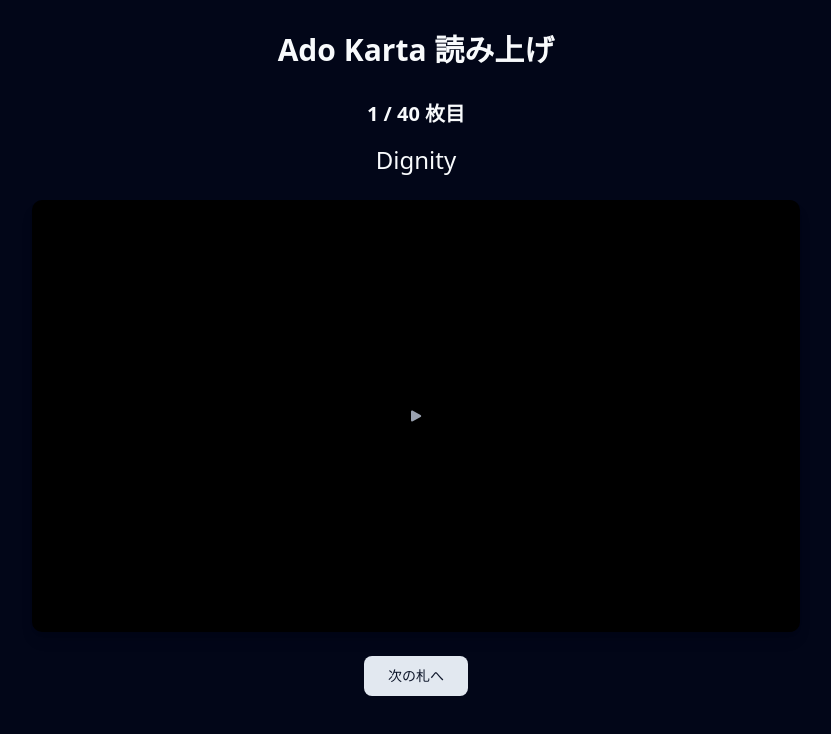
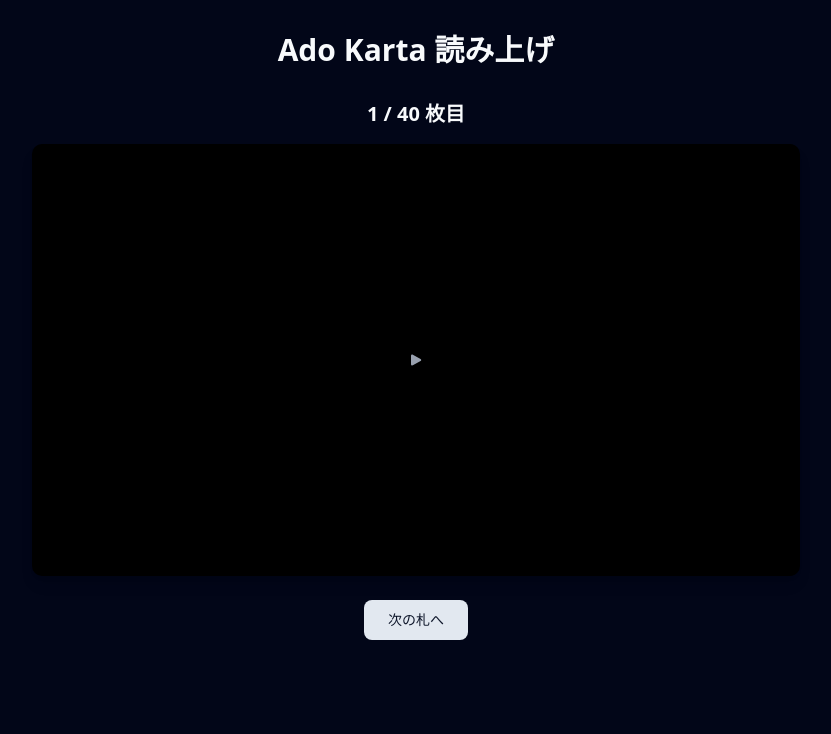
Before and after one commit to miyasic/ado-karta, a Next.js app: page / in a window 1280 px wide. Shown: the top 734 px of the page, without its empty margins (224-1055 px from the left). Built offline with nearby package versions, Linux system fonts and the light colour scheme.

Commit message:
曲のタイトルを非表示

```diff
--- a/src/components/YomiagePlayer.tsx
+++ b/src/components/YomiagePlayer.tsx
@@ -154,11 +154,6 @@
                             '読み込み中...'} {/* 初期化中の表示 */}
             </div>
 
-            {/* 現在の札タイトル */}
-            <div className="text-2xl mb-6 h-8">
-                {currentKarta && !isFinished ? currentKarta.title : ''}
-            </div>
-
             {/* 動画プレイヤーエリア */}
             <div className="w-full aspect-video mb-6 bg-black rounded-lg overflow-hidden shadow-lg flex items-center justify-center relative">
                 {/* 常にYouTubeコンポーネントをレンダリングしておく */}
```
